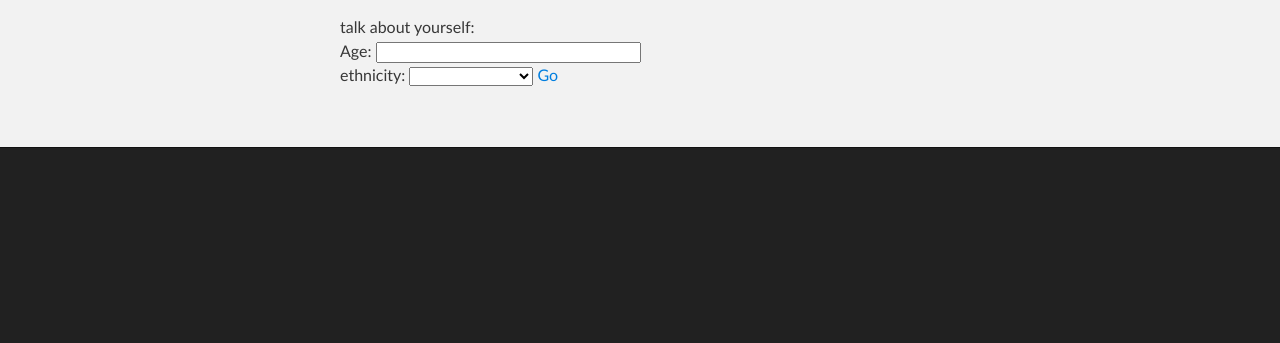
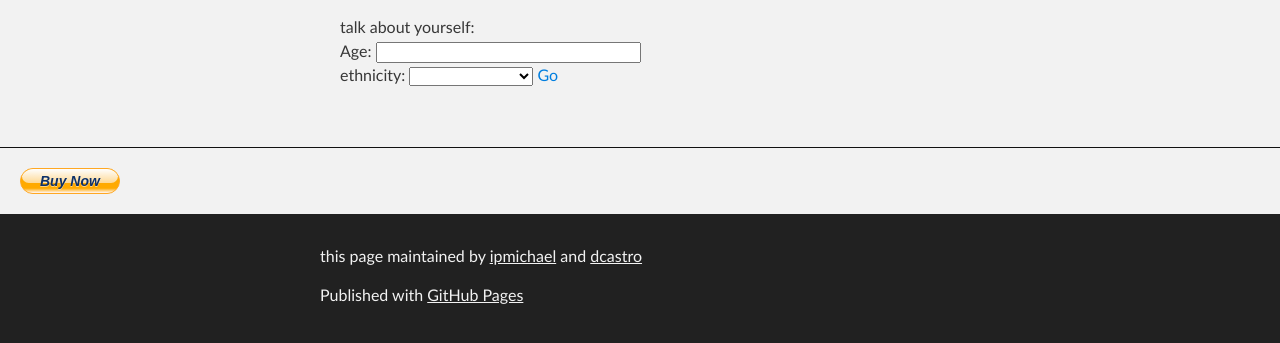
Before and after one commit to ipmichael/HackDukeMD, a plain HTML site: page index.html in a window 1280 px wide. Shown: the part 391-734 px from the top of the page. Drawn offline with Linux system fonts and the light colour scheme.

Commit message:
Update index.html

```diff
--- a/index.html
+++ b/index.html
@@ -108,7 +108,7 @@ document.getElementById("head1").value = "<p> I am " + age + " years old and " +
       </section>
     </div>
 
-<script src="paypal-button.min.js?merchant=ip.w.michael@gmail.com"
+<script src="paypal-button.min.js?merchant=ip.w.michael@gmail.com">
     data-button="donate"
     data-name="My contribution"
     data-amount="5.00"
```
